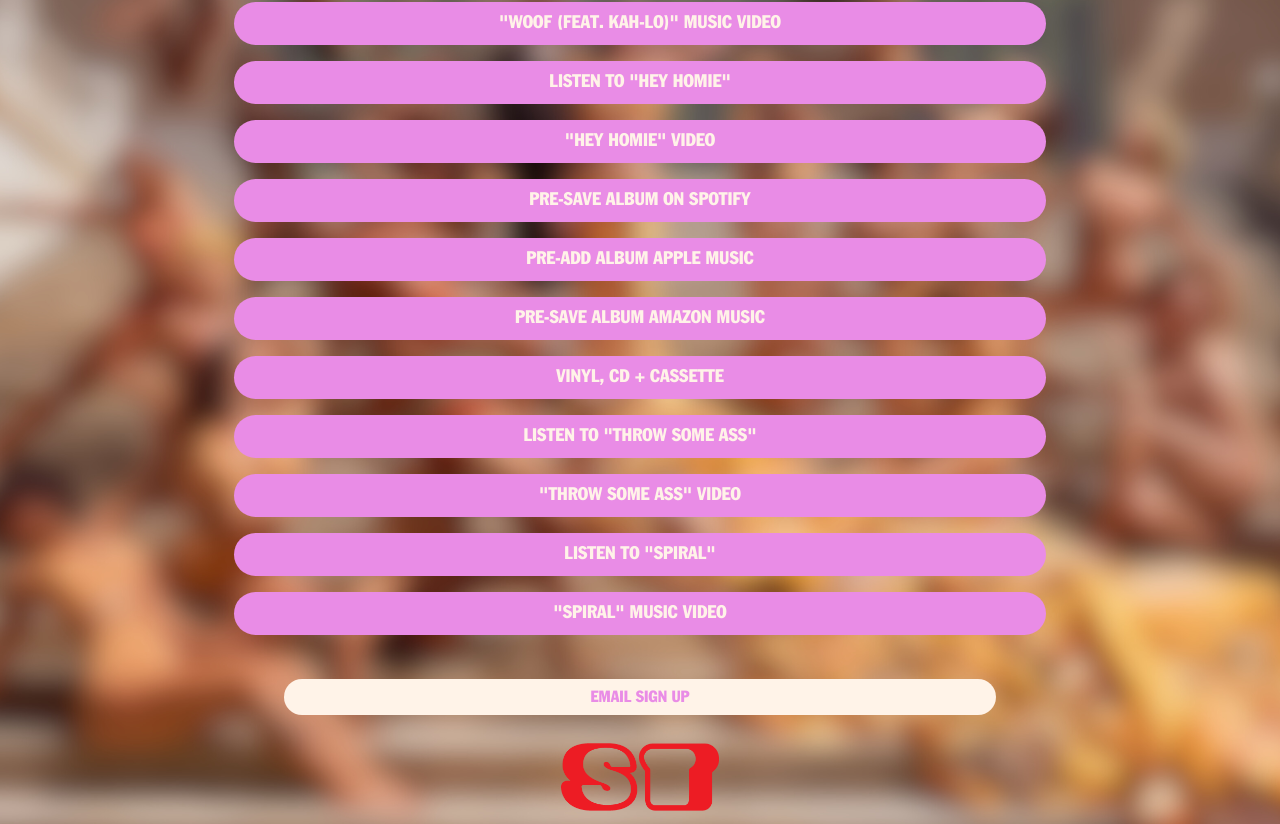
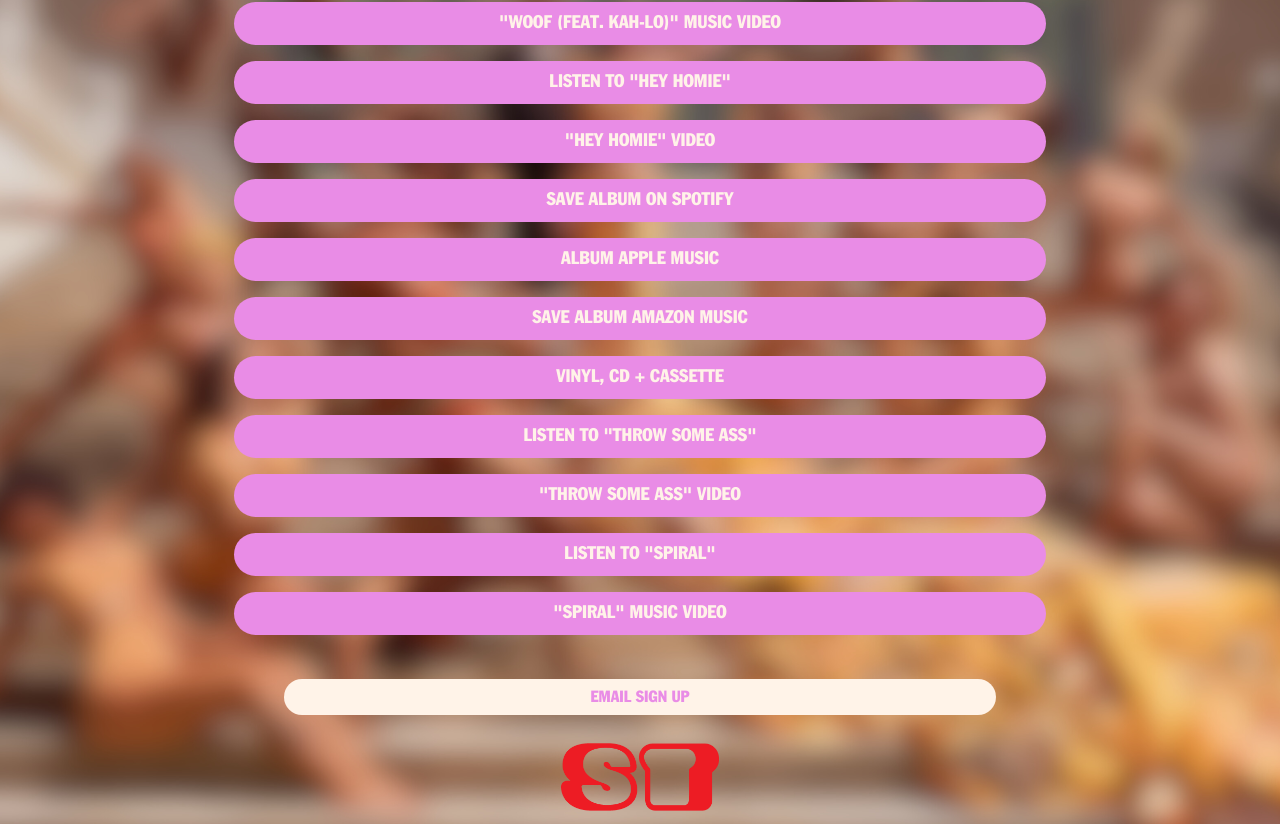
Before and after one commit to sphcastillo/sofi_tukker_, a Next.js app: page /music in a window 1280 px wide. Shown: the part 936-1760 px from the top of the page. Built offline with nearby package versions, Linux system fonts and the light colour scheme.

Commit message:
Added cursor-pointer to NAVBAR & Messages on TOUR/SIGNUP/STORE pages

```diff
--- a/app/music/page.tsx
+++ b/app/music/page.tsx
@@ -5,6 +5,7 @@
 import stBreadLogo from "@/images/musicpage/STBreadLogo.png";
 import Image from "next/image";
 import localFont from "next/font/local";
+import Link from "next/link";
 
 const franklinGothicCondensed = localFont({
   src: "../../public/fonts/FGC.ttf",
@@ -14,57 +15,57 @@
   {
     id: 1,
     title: '"WOOF (FEAT. KAH-LO)" MUSIC VIDEO',
-    url: "/",
+    url: "https://www.youtube.com/watch?v=bwNDSAuDACc",
   },
   {
     id: 2,
     title: 'LISTEN TO "HEY HOMIE"',
-    url: "/",
+    url: "https://sofitukker.lnk.to/heyhomie-single",
   },
   {
     id: 3,
     title: '"HEY HOMIE" VIDEO',
-    url: "/",
+    url: "https://www.youtube.com/watch?v=6wYLQmMyhF0",
   },
   {
     id: 4,
-    title: "PRE-SAVE ALBUM ON SPOTIFY",
-    url: "/",
+    title: "SAVE ALBUM ON SPOTIFY",
+    url: "https://open.spotify.com/album/4diOe5MxsDKBVZbqKaoaex",
   },
   {
     id: 5,
-    title: "PRE-ADD ALBUM APPLE MUSIC",
-    url: "/",
+    title: "ALBUM APPLE MUSIC",
+    url: "https://music.apple.com/us/album/bread/1741844916",
   },
   {
     id: 6,
-    title: "PRE-SAVE ALBUM AMAZON MUSIC",
-    url: "/",
+    title: "SAVE ALBUM AMAZON MUSIC",
+    url: "https://music.amazon.com/albums/B0D21GWDQ9",
   },
   {
     id: 7,
     title: "VINYL, CD + CASSETTE",
-    url: "/",
+    url: "https://sofitukker.lnk.to/bread-physical",
   },
   {
     id: 8,
     title: 'LISTEN TO "THROW SOME ASS"',
-    url: "/",
+    url: "https://sofitukker.lnk.to/throwsomeass-single",
   },
   {
     id: 9,
     title: '"THROW SOME ASS" VIDEO',
-    url: "/",
+    url: "https://www.youtube.com/watch?v=nRpCivrtmXM",
   },
   {
     id: 10,
     title: 'LISTEN TO "SPIRAL"',
-    url: "/",
+    url: "https://sofitukker.lnk.to/spiral-single",
   },
   {
     id: 11,
     title: '"SPIRAL" MUSIC VIDEO',
-    url: "/",
+    url: "https://www.youtube.com/watch?v=sc04A4n0qkk",
   },
 ];
 
@@ -133,9 +134,12 @@
               className={`${franklinGothicCondensed.className} p-1 flex justify-center `}
             >
               <div className="w-[80%] rounded-3xl bg-[#E98CE6] py-2 flex justify-center">
+                <Link href={objective.url} target="_blank" rel="noopener noreferrer">
                 <span className="text-[18px] text-[#FFF3E8] text-center">
                   {objective.title}
                 </span>
+                </Link>
+
               </div>
             </div>
           </div>
@@ -152,7 +156,7 @@
         </div>
       </div>
 
-      <div className="flex justify-center items-center  pt-3">
+      <div className="flex justify-center items-center pt-3">
         <Image
           src={stBreadLogo}
           alt="Sofi Tukker Bread Logo ~ ST Bread"
--- a/app/signup/page.tsx
+++ b/app/signup/page.tsx
@@ -1,5 +1,15 @@
+import localFont from "next/font/local";
+
+const franklinGothicCondensed = localFont({
+  src: "../../public/fonts/FGC.ttf",
+});
+
 export default function MailingListSignUp() {
   return (
-    <div>page</div>
+    <div className="pt-12">
+      <div className={`${franklinGothicCondensed.className} flex items-center justify-center `}>
+        <span className="text-[28px]">HEY HOMIE, COMING SOON! ...</span>
+      </div>
+    </div>
   )
 }
--- a/app/store/page.tsx
+++ b/app/store/page.tsx
@@ -1,6 +1,16 @@
+import localFont from "next/font/local";
+
+const franklinGothicCondensed = localFont({
+  src: "../../public/fonts/FGC.ttf",
+});
+
 export default function StorePage
 () {
   return (
-    <div>page</div>
+    <div className="pt-12">
+      <div className={`${franklinGothicCondensed.className} flex items-center justify-center `}>
+        <span className="text-[28px]">HEY HOMIE, COMING SOON! ...</span>
+      </div>
+    </div>
   )
 }
--- a/app/tour/page.tsx
+++ b/app/tour/page.tsx
@@ -1,5 +1,16 @@
+import localFont from "next/font/local";
+
+const franklinGothicCondensed = localFont({
+  src: "../../public/fonts/FGC.ttf",
+});
+
+
 export default function TourPage() {
   return (
-    <div>page</div>
+    <div className="pt-12">
+      <div className={`${franklinGothicCondensed.className} flex items-center justify-center `}>
+        <span className="text-[28px]">HEY HOMIE, COMING SOON! ...</span>
+      </div>
+    </div>
   )
 }
--- a/components/Navbar.tsx
+++ b/components/Navbar.tsx
@@ -50,14 +50,14 @@
         className={`${beiko.className} flex items-center justify-center w-full max-w-screen space-x-4 xxs:space-x-5 sm:space-x-5 md:space-x-12 lg:space-x-20 text-[#DD90E1]`}
       >
         <li className="">
-          <Link href="/music">
+          <Link href="/music" className="cursor-pointer">
             <span className="text-[11px] sm:text-[13px] md:text-[16px] lg:text-[22px]">
               MUSIC
             </span>
           </Link>
         </li>
         <li>
-          <Link href="/tour">
+          <Link href="/tour" className="cursor-pointer">
             <span className="text-[11px] sm:text-[13px] md:text-[16px] lg:text-[22px]">
               TOUR
             </span>
@@ -68,27 +68,38 @@
           animate="animate"
           variants={imageVariants}
           key={isScrolled ? "st_logo" : "sofitukkerlogo"}
-          className={`flex justify-center ${isScrolled ? "w-[96px] xxs:w-[130px] xs:w-[160px] sm:w-[134px] md:w-[170px] lg:w-[120px]" : "w-[115px] xxs:w-[140px] xs:w-[175px] sm:w-[216px] md:w-[240px] lg:w-[320px]"}`}
+          className={`flex justify-center ${
+            isScrolled
+              ? "w-[96px] xxs:w-[130px] xs:w-[160px] sm:w-[134px] md:w-[170px] lg:w-[120px]"
+              : "w-[115px] xxs:w-[140px] xs:w-[175px] sm:w-[216px] md:w-[240px] lg:w-[320px]"
+          }`}
         >
           <Link href="/" className="flex justify-center">
             <Image
               src={isScrolled ? st_logo : sofitukkerlogo}
               alt="Sofi Tukker Logo"
               priority
-              className={`object-cover ${isScrolled ? "w-[82px] xxs:w-[87px] xs:w-[97px] sm:w-[99px] md:w-[102px] lg:w-[280px]" : "w-[99px] xxs:w-[124px] xs:w-[157px] sm:w-[186px] md:w-[210px] lg:w-[280px]"} ` }
+              className={`object-cover cursor-pointer ${
+                isScrolled
+                  ? "w-[82px] xxs:w-[87px] xs:w-[97px] sm:w-[99px] md:w-[102px] lg:w-[280px]"
+                  : "w-[99px] xxs:w-[124px] xs:w-[157px] sm:w-[186px] md:w-[210px] lg:w-[280px]"
+              } `}
             />
           </Link>
         </motion.div>
-        <li >
-          <Link href='/store'>
-          <span className="text-[11px] sm:text-[13px] md:text-[16px] lg:text-[22px]">STORE</span>
+        <li>
+          <Link href="/store" className="cursor-pointer">
+            <span className="text-[11px] sm:text-[13px] md:text-[16px] lg:text-[22px]">
+              STORE
+            </span>
           </Link>
-
         </li>
-        <li >
-          <Link href='/signup'>
-          <span className="text-pretty text-[11px] sm:text-[13px] md:text-[16px] lg:text-[22px]">SIGN UP</span></Link>
-
+        <li>
+          <Link href="/signup" className="cursor-pointer">
+            <span className="text-pretty text-[11px] sm:text-[13px] md:text-[16px] lg:text-[22px]">
+              SIGN UP
+            </span>
+          </Link>
         </li>
       </ul>
     </div>
```
